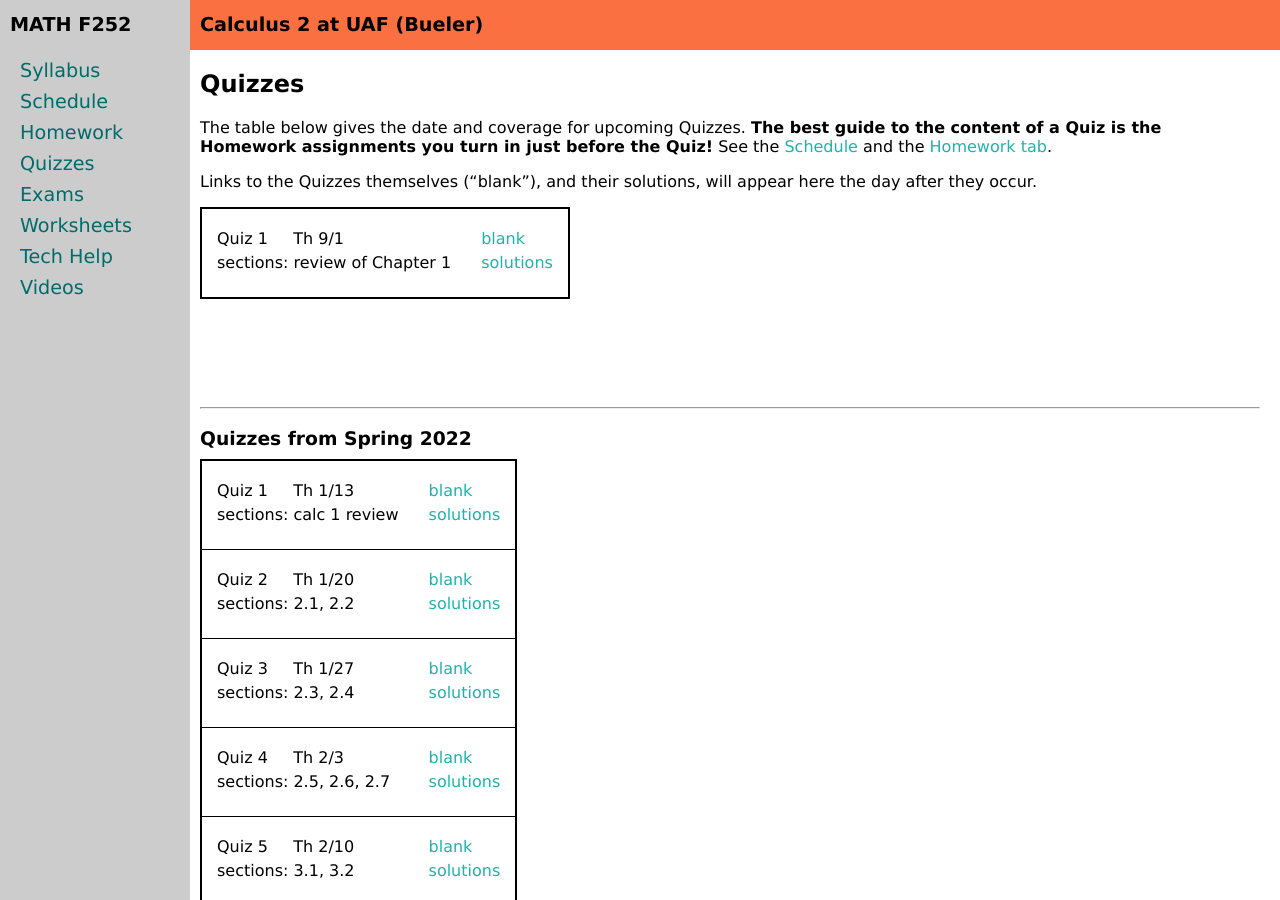
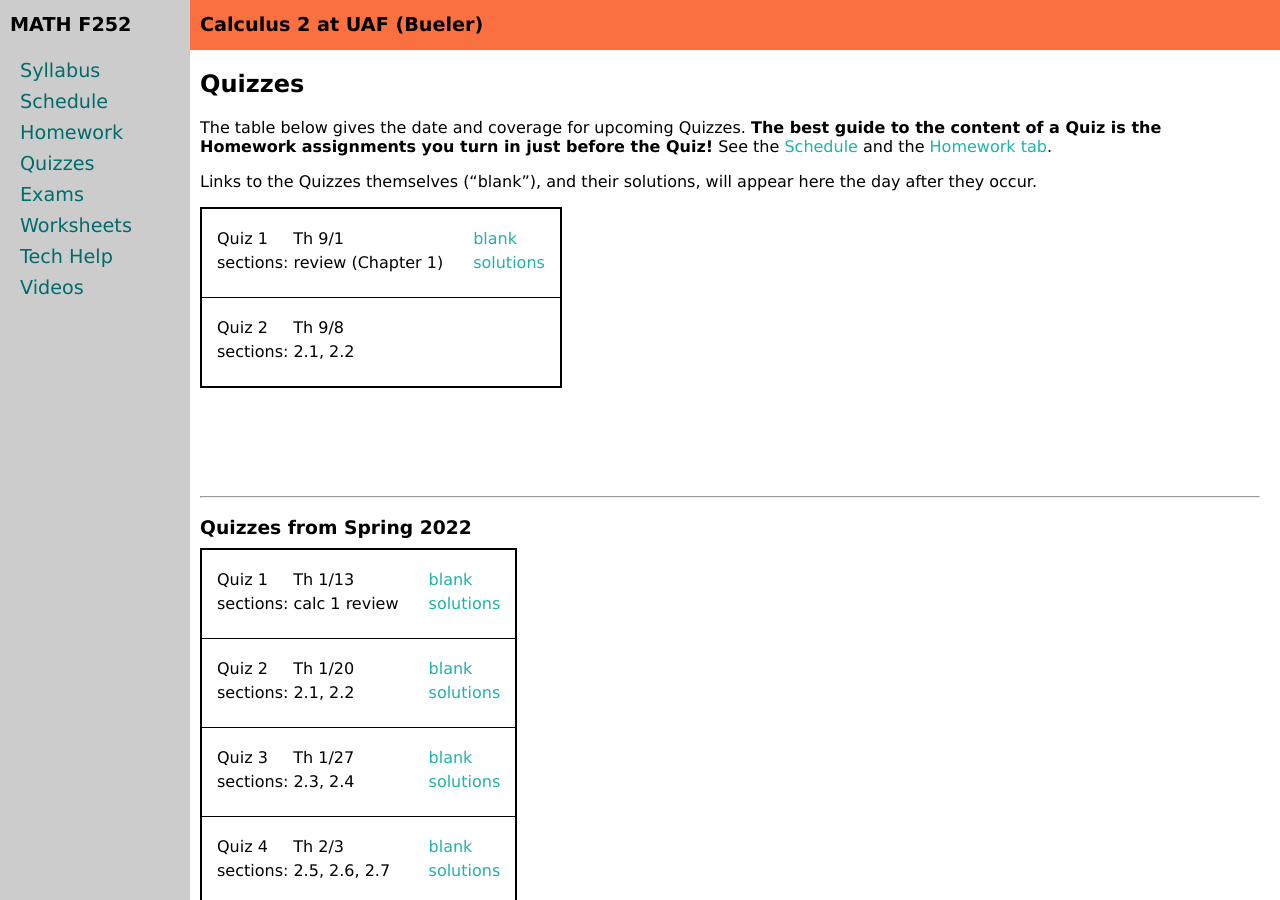
Before and after one commit to uaf-math/calc2, a Jekyll site: the page built from quizzes.md, in a window 1280 px wide and 900 px high. Built offline with Jekyll 4.4.1, drawn with Linux system fonts in a browser that asks for light colours.

```diff
--- a/_data/quizzes.yml
+++ b/_data/quizzes.yml
@@ -3,6 +3,11 @@
 quizzes:
 - name: Quiz 1
   date: 9/1
-  sections: review of Chapter 1
+  sections: review (Chapter 1)
   blank: quiz1.pdf
   solutions: quiz1solns.pdf
+- name: Quiz 2
+  date: 9/8
+  sections: 2.1, 2.2
+  #blank: quiz1.pdf
+  #solutions: quiz1solns.pdf
```
Also changed, not shown: 1 other file.
